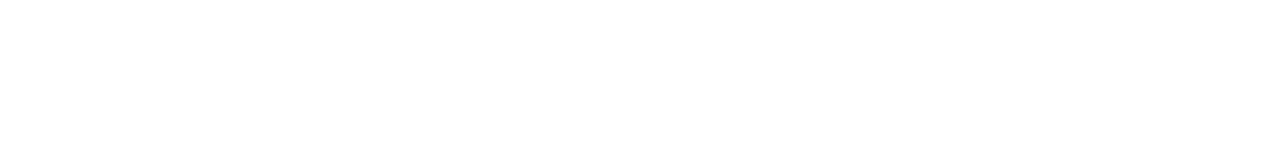
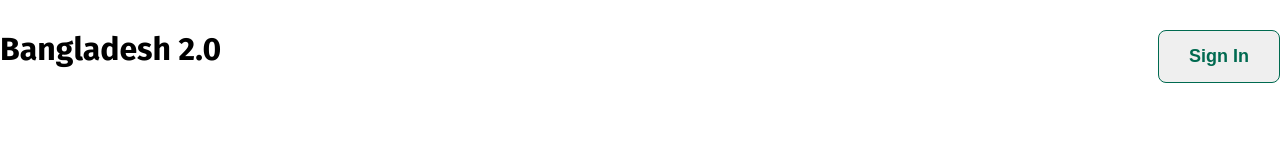
Before and after one commit to souravjoyaddar/assignment-one-newbd, a plain HTML site: page index.html in a window 1280 px wide. Drawn offline with Linux system fonts and the light colour scheme.

Commit message:
header title & button added

```diff
--- a/index.html
+++ b/index.html
@@ -4,11 +4,26 @@
     <meta charset="UTF-8" />
     <meta name="viewport" content="width=device-width, initial-scale=1.0" />
     <title>Bangladesh 2.0</title>
+    <link rel="preconnect" href="https://fonts.googleapis.com" />
+    <link rel="preconnect" href="https://fonts.gstatic.com" crossorigin />
+    <link
+      href="https://fonts.googleapis.com/css2?family=Fira+Sans:wght@400;500;600;700;800&display=swap"
+      rel="stylesheet"
+    />
+
     <link rel="stylesheet" href="./styles/style.css" />
   </head>
   <body>
     <header>
-      <nav></nav>
+      <nav class="nav-bar">
+        <div>
+          <p class="nav-title">Bangladesh 2.0</p>
+        </div>
+
+        <div>
+          <button class="nav-btn">Sign In</button>
+        </div>
+      </nav>
     </header>
     <main></main>
     <footer></footer>
--- a/styles/style.css
+++ b/styles/style.css
@@ -2,3 +2,27 @@
   margin: 0;
   padding: 0;
 }
+body {
+  font-family: "Fira Sans", serif;
+  max-width: 1280px;
+  margin: 0 auto;
+}
+/* nav styles  */
+.nav-bar {
+  display: flex;
+  justify-content: space-between;
+  margin-top: 30px;
+  margin-bottom: 50px;
+}
+.nav-title {
+  font-weight: bold;
+  font-size: 32px;
+}
+.nav-btn {
+  font-weight: 600;
+  font-size: 18px;
+  padding: 15px 30px;
+  border: 1px solid #006a50;
+  border-radius: 8px;
+  color: #006a50;
+}
```
